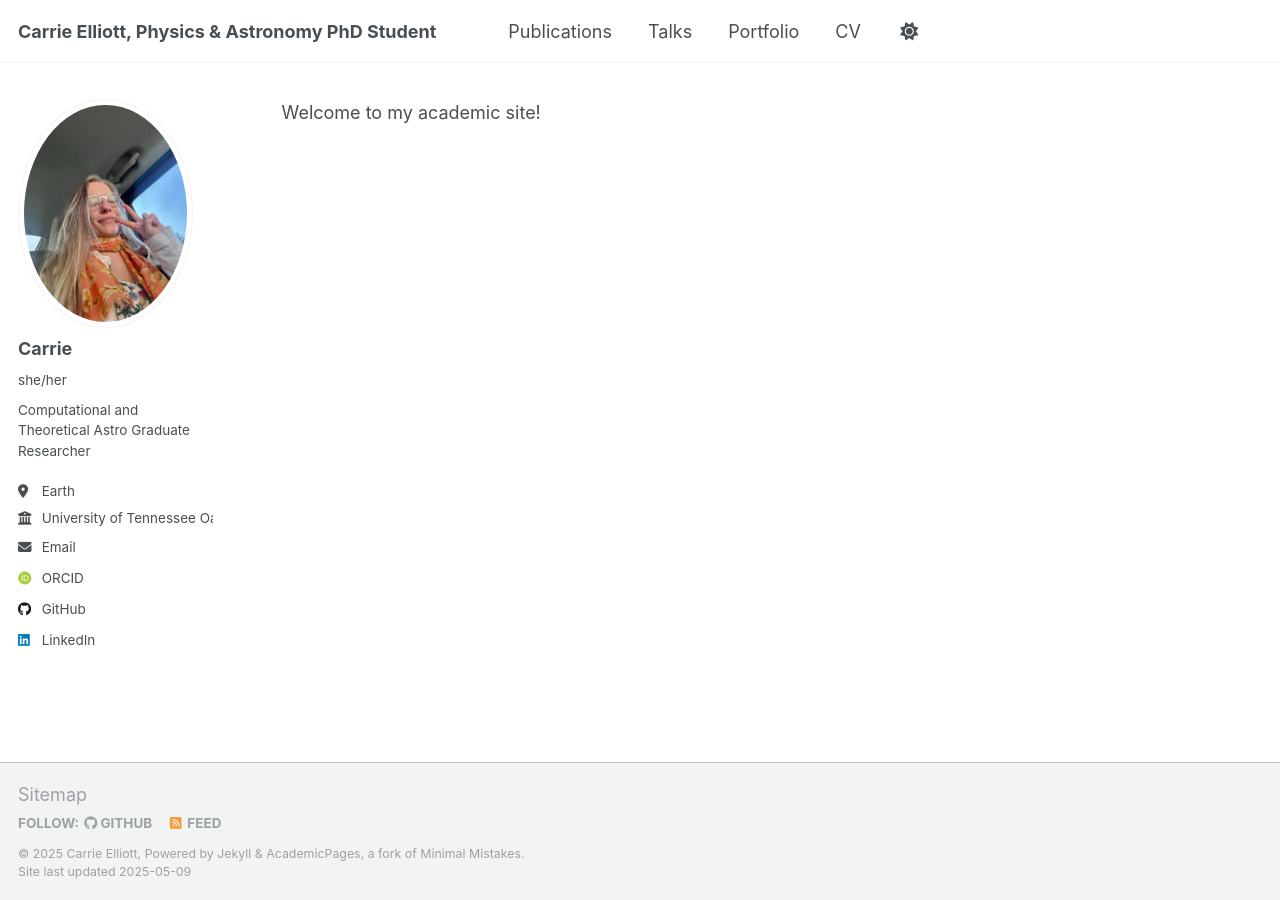
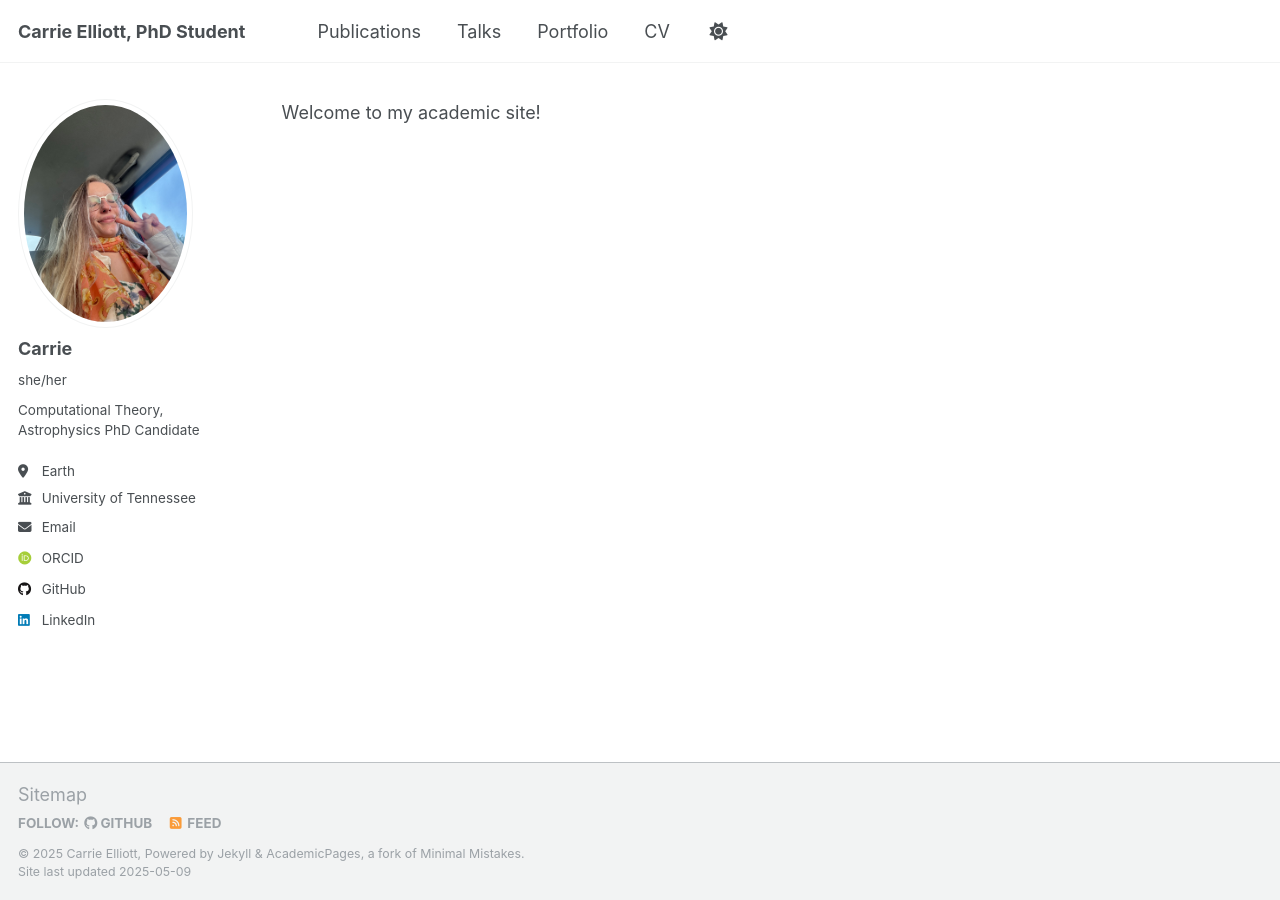
Before and after one commit to cellio00/cellio00.github.io, a Jekyll site: the page built from index.md, in a window 1280 px wide. Built offline with Jekyll 4.4.1, drawn with Linux system fonts in a browser that asks for light colours; some web fonts are replaced; our own code applies the rules of GitHub Pages for plain Markdown files; a file with an impossible date is left out.

Commit message:
more  changes..

```diff
--- a/_config.yml
+++ b/_config.yml
@@ -9,7 +9,7 @@
 # Basic Site Settings
 locale                   : "en-US"
 site_theme               : "default"
-title                    : "Carrie Elliott, Physics &  Astronomy PhD Student"
+title                    : "Carrie Elliott, PhD Student"
 title_separator          : "-"
 name                     : &name "Carrie Elliott"
 description              : &description "Hi! I am Carrie, a first-year physics PhD student. My research interests interests include computational astrophysics, particle physics, and nuclear astro. I love to collaborate and connect."
@@ -25,10 +25,9 @@ author:
   avatar           : "SelfiePhoto.jpeg"
   name             : "Carrie"
   pronouns         : "she/her"
-  bio              : "Computational and Theoretical Astro Graduate Researcher"
+  bio              : "Computational Theory, Astrophysics PhD Candidate"
   location         : "Earth"
-  employer         : "University of Tennessee
-		      Oak Ridge National Lab"
+  employer         : "University of Tennessee"
   uri              : # URL
   email            : "cellio18@tennessee.edu"
 
@@ -61,7 +60,7 @@ author:
   keybase          : # Username
   instagram        : # Username
   lastfm           : # Username
-  linkedin         : "https://www.linkedin.com/in/carrie-elliott-30a550189/"
+  linkedin         : "www.linkedin.com/in/carrie-elliott-30a550189/"
   mastodon         : # URL
   medium           : # URL
   pinterest        : # Username
```
